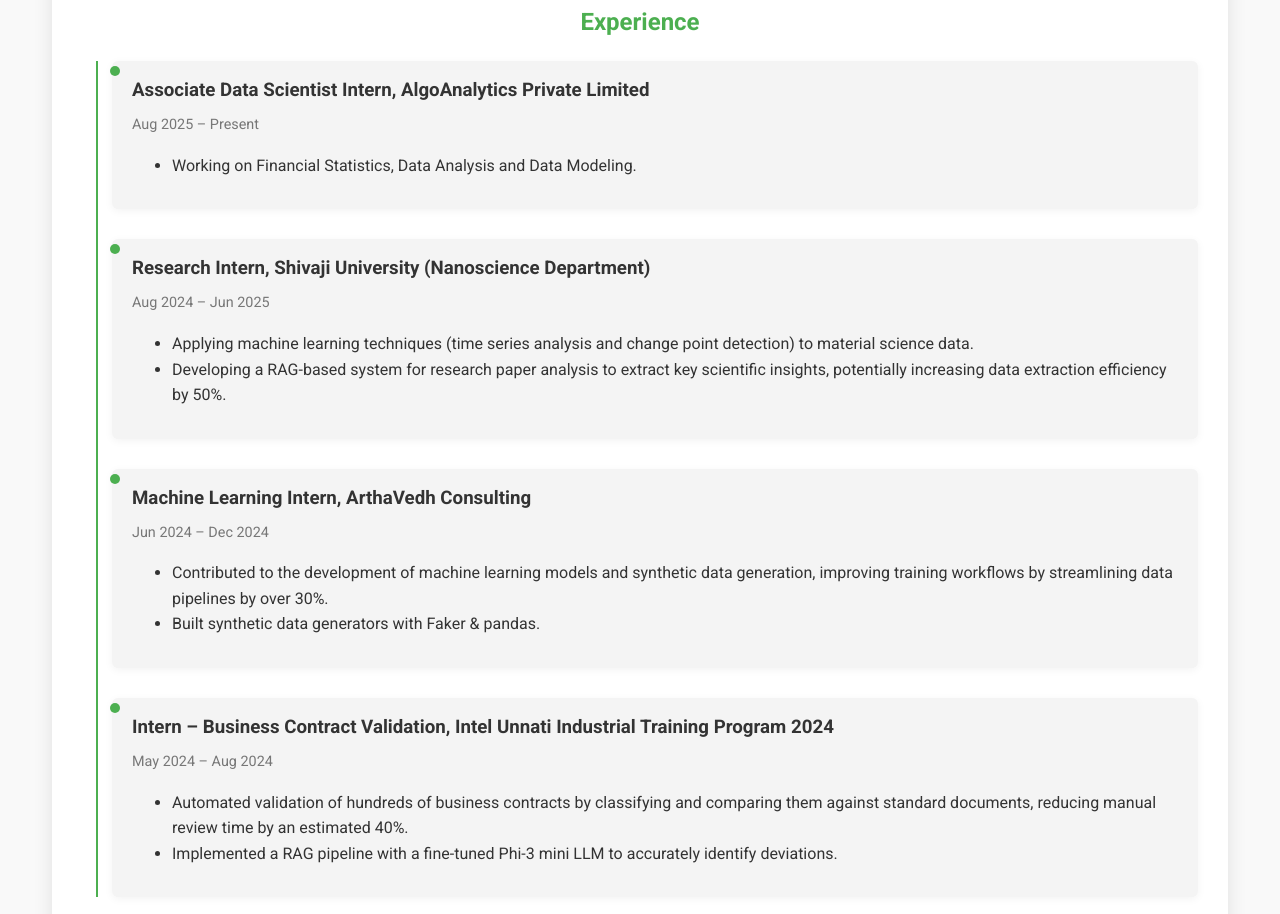
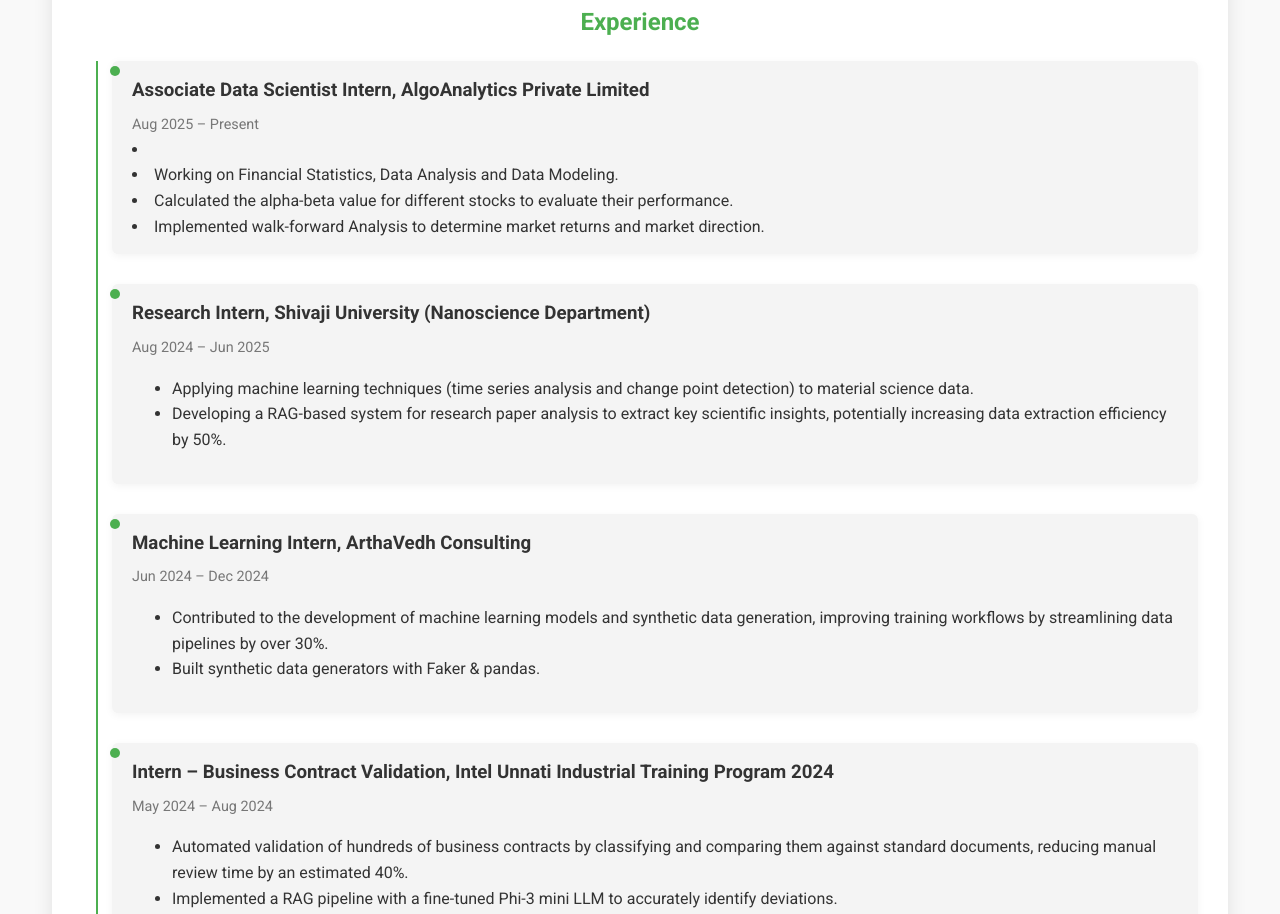
Before and after one commit to OmNagvekar/OmNagvekar.github.io, a plain HTML site: page index.html in a window 1280 px wide. Shown: the part 1717-2631 px from the top of the page. Drawn offline with nearby package versions, Linux system fonts and the light colour scheme.

Commit message:
Update Job Description and Resume

```diff
--- a/index.html
+++ b/index.html
@@ -92,8 +92,10 @@
           <div class="timeline-content">
             <h3>Associate Data Scientist Intern, AlgoAnalytics Private Limited</h3>
             <span class="timeline-date">Aug 2025 – Present</span>
-            <ul>
+            <li>
               <li>Working on Financial Statistics, Data Analysis and Data Modeling.</li>
+              <li>Calculated the alpha-beta value for different stocks to evaluate their performance.</li>
+              <li>Implemented walk-forward Analysis to determine market returns and market direction.</li>
             </ul>
           </div>
         </div>
```
Also changed, not shown: 1 other file.
